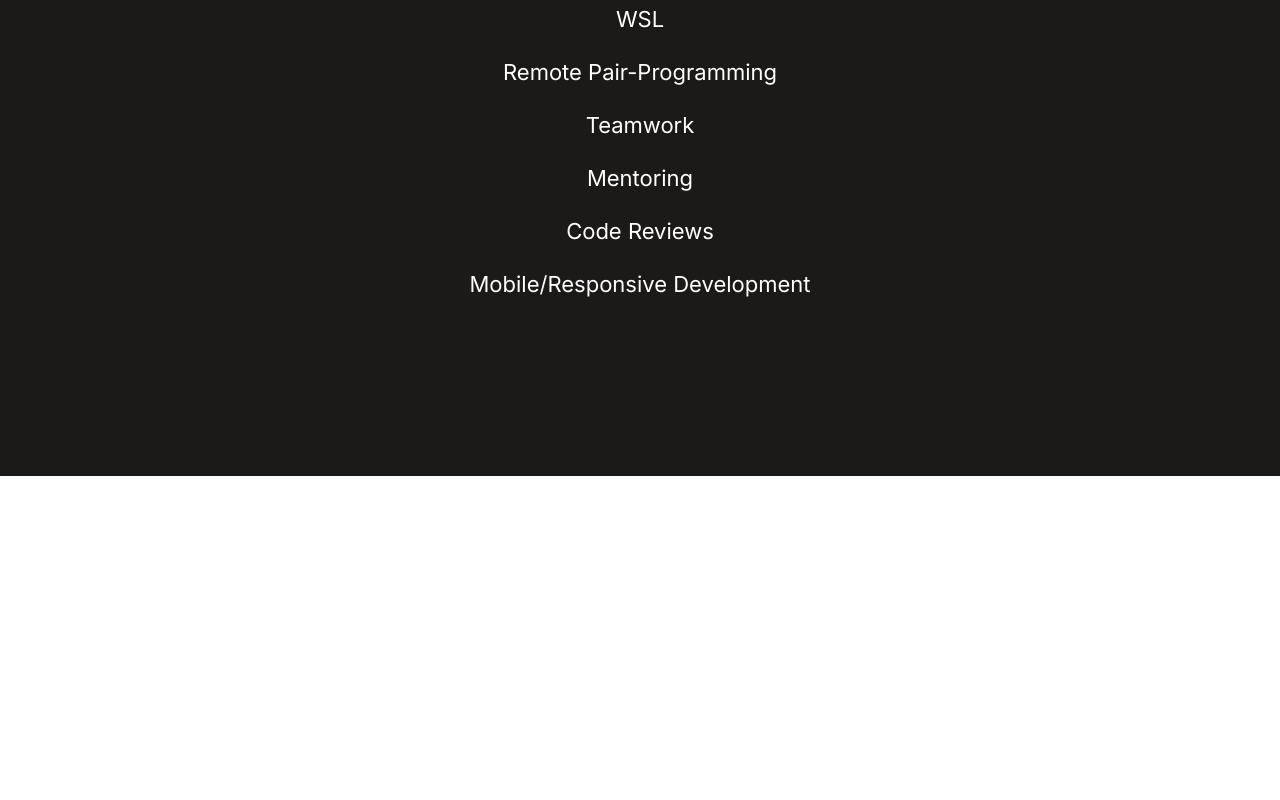
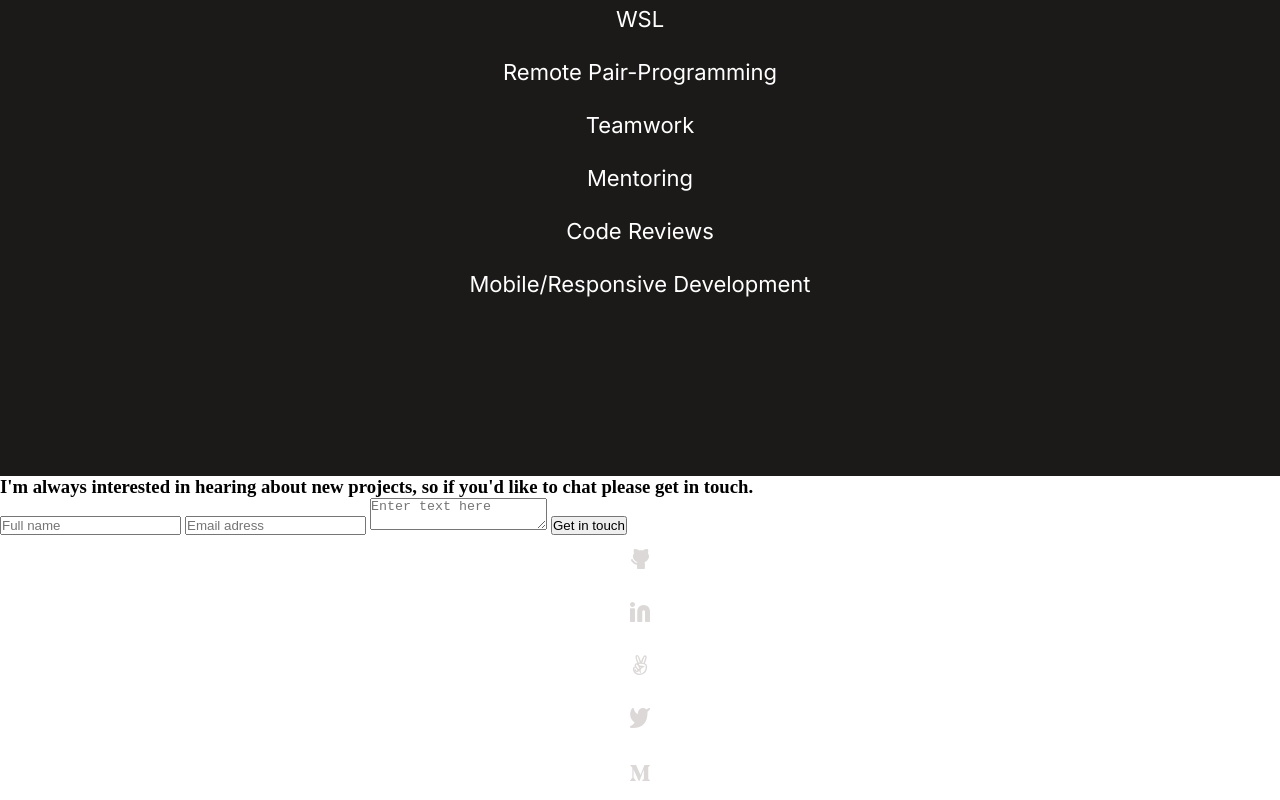
Before and after one commit to alexpuente0/CR_contact_form, a plain HTML site: page index.html in a window 1280 px wide. Shown: the part 6231-7031 px from the top of the page. Before the commit the page ends 6707 px from the top, so only its background shows below. Drawn offline with Linux system fonts and the light colour scheme.

Commit message:
Create contact form for portfolio

```diff
--- a/index.html
+++ b/index.html
@@ -289,6 +289,101 @@
           </ul>
         </div>
       </div>
+
+      <section class="contact-form">
+        <div class="sidebyside">
+      <h3 class="contact-text">
+        I'm always interested in hearing about new projects, so if you'd like to
+        chat please get in touch.
+      </h3>
+
+      <form
+        class="contact-elements"
+        action="https://formspree.io/f/mlezlyew"
+        method="POST"
+      >
+        <input
+          class="contact-name celement"
+          name="name"
+          type="text"
+          required
+          maxlength="30"
+          placeholder="Full name"
+        />
+
+        <input
+          class="contact-email celement"
+          name="email"
+          type="email"
+          required
+          placeholder="Email adress"
+        />
+
+        <textarea
+          class="contact-message celement"
+          name="message"
+          maxlength="500"
+          placeholder="Enter text here"
+          required
+        ></textarea>
+
+        <button class="btstyle mainbt send-message" type="button">
+          Get in touch
+        </button>
+      </form>
+      </div>
+
+      <footer class="foot-area">
+        <ul class="bottom-bar">
+          <li>
+            <a href="http://www.github.com">
+              <img
+                class="contactbar-img footicon"
+                src="./media/svg/github.svg"
+                alt="github logo"
+              />
+            </a>
+          </li>
+          <li>
+            <a href="http://www.linkedin.com">
+              <img
+                class="contactbar-img footicon"
+                src="./media/svg/linkedin.svg"
+                alt="linkedin logo"
+              />
+            </a>
+          </li>
+          <li>
+            <a href="https://angel.co">
+              <img
+                class="contactbar-img footicon"
+                src="./media/svg/angel.svg"
+                alt="peace logo"
+              />
+            </a>
+          </li>
+          <li>
+            <a href="http://www.twitter.com">
+              <img
+                class="contactbar-img footicon"
+                src="./media/svg/twitter.svg"
+                alt="twitter logo"
+              />
+            </a>
+          </li>
+          <li>
+            <a href="https://medium.com">
+              <img
+                class="contactbar-img footicon"
+                src="./media/svg/medium.svg"
+                alt="them logo"
+              />
+            </a>
+          </li>
+        </ul>
+      </footer>
+    </section>
+
     </main>
 
     <script
```
